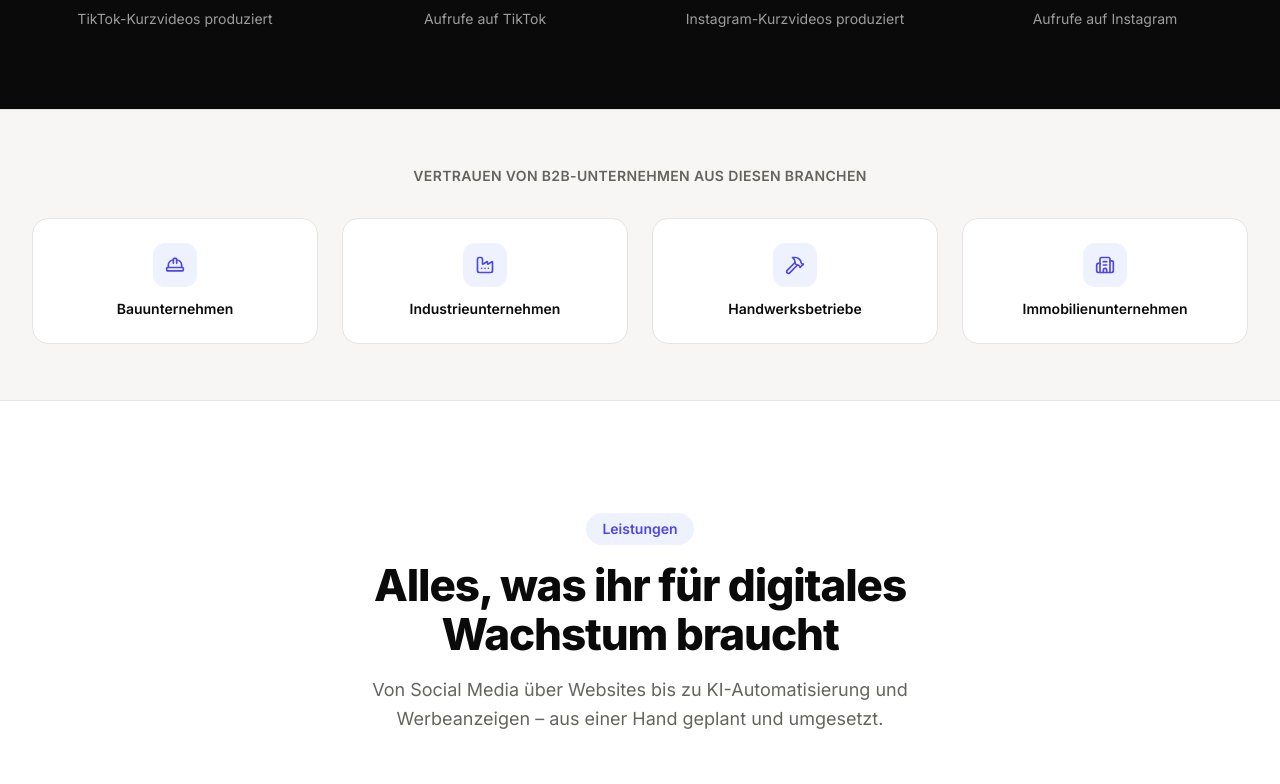
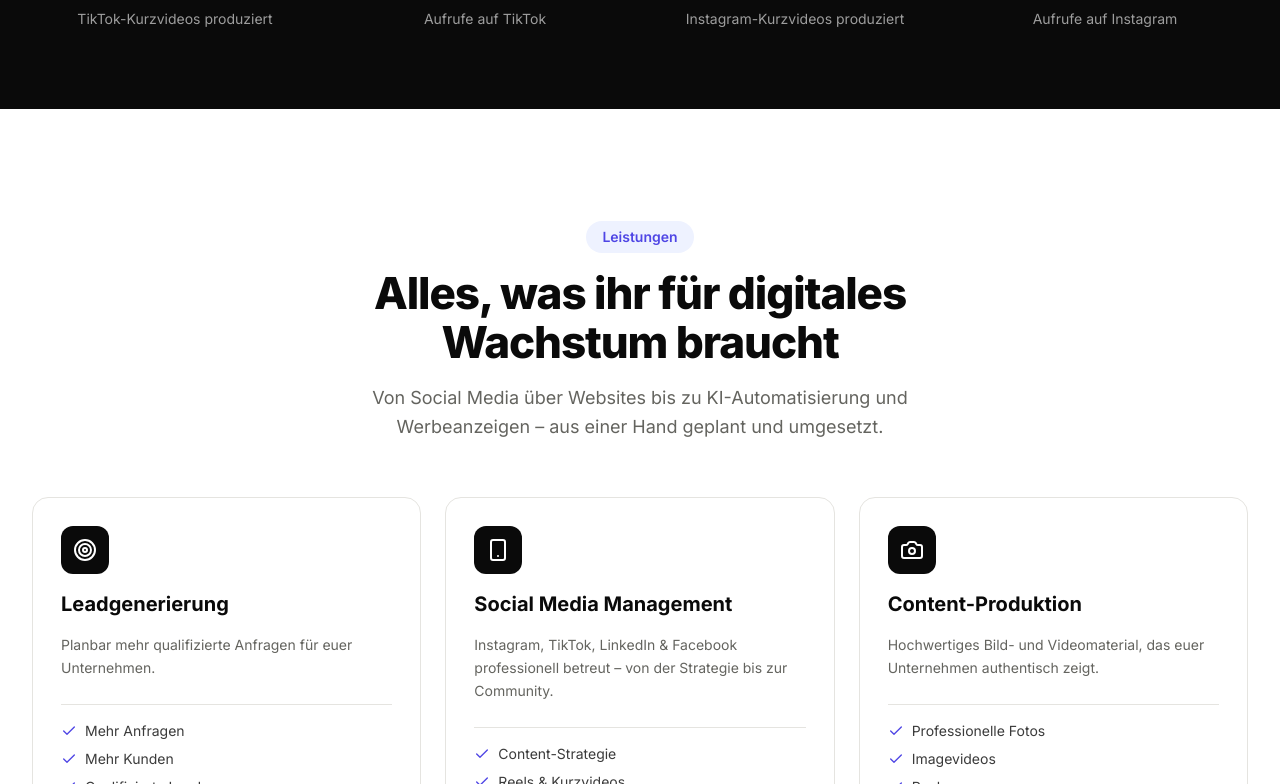
Before and after one commit to fatihpilig-hash/fatih, a Next.js app in the folder website/: page / in a window 1280 px wide. Shown: the part 1176-1960 px from the top of the page. Built offline with nearby package versions, Linux system fonts and the light colour scheme.

Commit message:
Remove B2B-Branchen trust section (Industries)
Drops the "Vertrauen von B2B-Unternehmen aus diesen Branchen" block
and its now-dead nav anchor.

```diff
--- a/website/src/app/page.tsx
+++ b/website/src/app/page.tsx
@@ -1,6 +1,5 @@
 import { Hero } from "@/components/Hero";
 import { Stats } from "@/components/Stats";
-import { Industries } from "@/components/Industries";
 import { Services } from "@/components/Services";
 import { Process } from "@/components/Process";
 import { WhyUs } from "@/components/WhyUs";
@@ -12,7 +11,6 @@ export default function Home() {
     <main className="flex-1">
       <Hero />
       <Stats />
-      <Industries />
       <Services />
       <Process />
       <WhyUs />
--- a/website/src/components/Industries.tsx
+++ /dev/null
@@ -1,36 +0,0 @@
-import { HardHat, Factory, Hammer, Building2 } from "lucide-react";
-import { Container } from "@/components/ui/Container";
-
-const industries = [
-  { icon: HardHat, label: "Bauunternehmen" },
-  { icon: Factory, label: "Industrieunternehmen" },
-  { icon: Hammer, label: "Handwerksbetriebe" },
-  { icon: Building2, label: "Immobilienunternehmen" },
-];
-
-export function Industries() {
-  return (
-    <section id="zielgruppe" className="border-y border-border bg-background-alt py-14">
-      <Container>
-        <p className="mb-8 text-center text-sm font-semibold uppercase tracking-wide text-muted-foreground">
-          Vertrauen von B2B-Unternehmen aus diesen Branchen
-        </p>
-        <div className="grid grid-cols-2 gap-6 lg:grid-cols-4">
-          {industries.map(({ icon: Icon, label }) => (
-            <div
-              key={label}
-              className="flex flex-col items-center gap-3 rounded-2xl border border-border bg-background px-4 py-6 text-center transition-shadow hover:shadow-md"
-            >
-              <span className="flex h-11 w-11 items-center justify-center rounded-xl bg-accent-soft text-accent">
-                <Icon className="h-5 w-5" />
-              </span>
-              <span className="text-sm font-semibold text-foreground">
-                {label}
-              </span>
-            </div>
-          ))}
-        </div>
-      </Container>
-    </section>
-  );
-}
--- a/website/src/lib/site-config.ts
+++ b/website/src/lib/site-config.ts
@@ -6,7 +6,6 @@ export const siteConfig = {
   email: "info@plgmedia.de",
   nav: [
     { label: "Leistungen", href: "#leistungen" },
-    { label: "Zielgruppe", href: "#zielgruppe" },
     { label: "Ablauf", href: "#ablauf" },
     { label: "Warum wir", href: "#warum-wir" },
     { label: "Kontakt", href: "#kontakt" },
```
